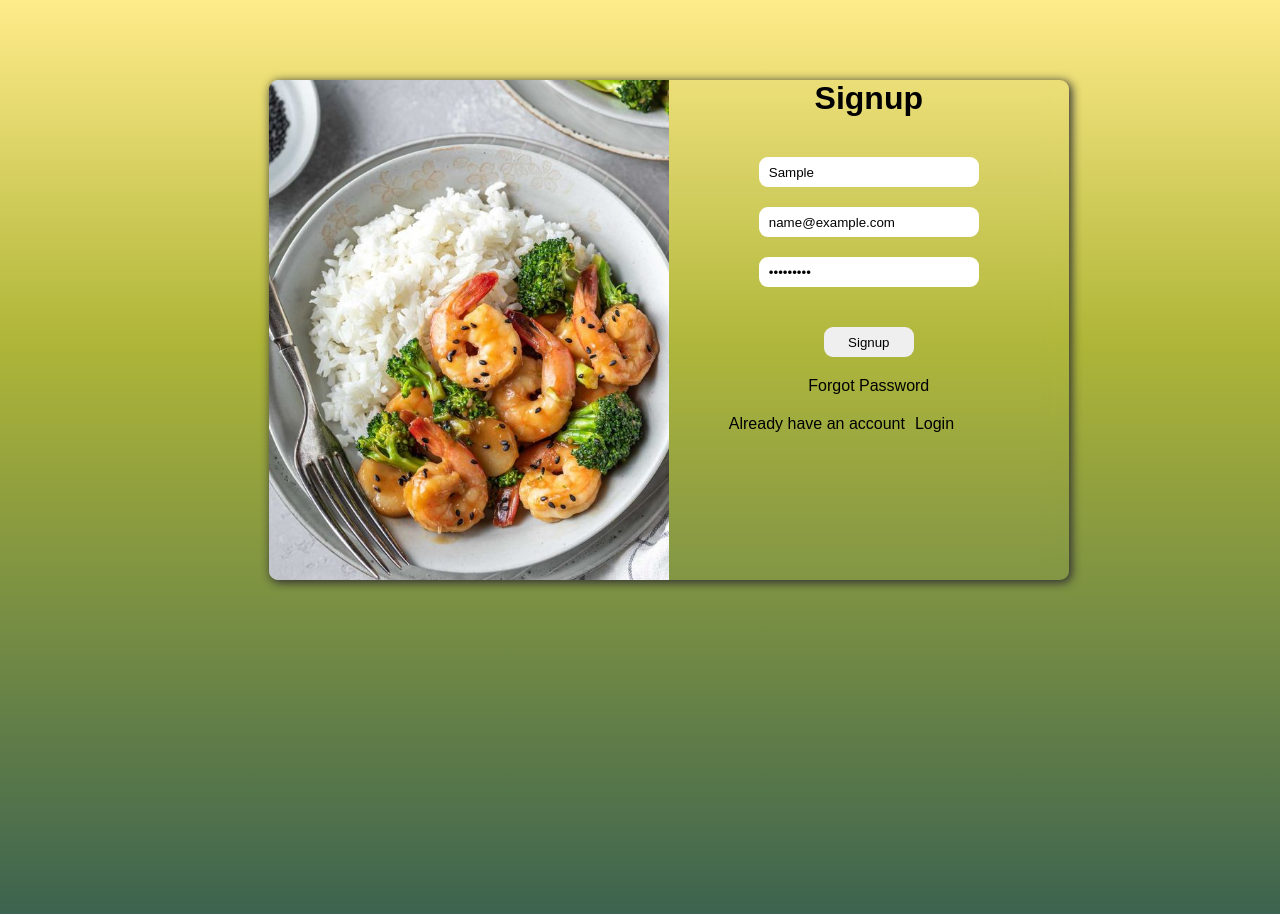
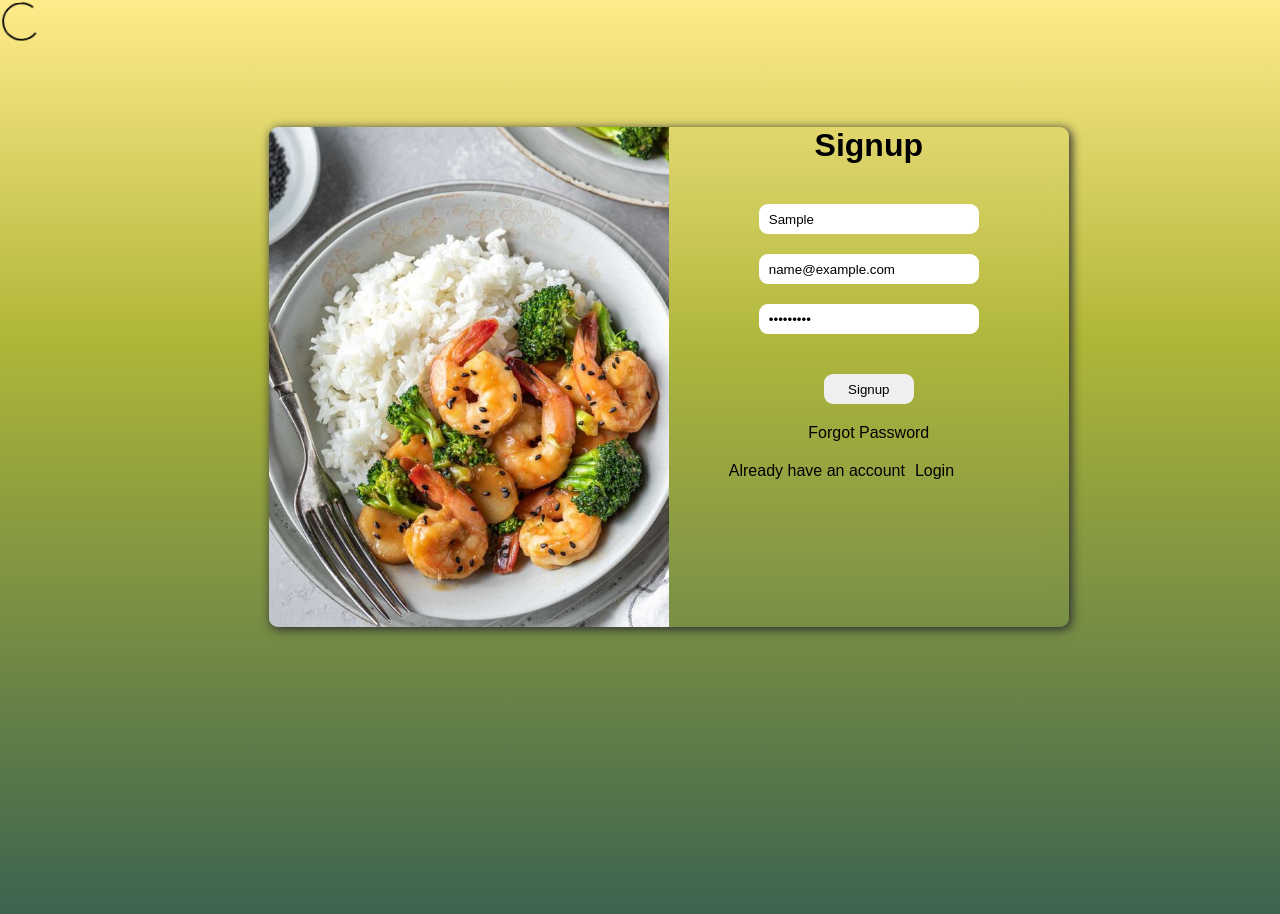
Before and after one commit to Bijay-Gurung/Recipe-Sharing-Web-App, a React (Create React App) app: page /signup in a window 1280 px wide. Both pictures are taken after typing "Sample", "name@example.com", "Sample123" into the empty fields and a click on the button "Signup". Shown: the top 914 px of the page. Built offline with nearby package versions, Linux system fonts and the light colour scheme; no server answers.

Commit message:
Successfully adding loading animation in loading screen

```diff
--- a/package.json
+++ b/package.json
@@ -30,6 +30,7 @@
     "react-dom": "^18.3.1",
     "react-router-dom": "^6.24.1",
     "react-scripts": "^3.0.1",
+    "react-spinners": "^0.14.1",
     "web-vitals": "^2.1.4"
   },
   "eslintConfig": {
--- a/src/View/Signup.js
+++ b/src/View/Signup.js
@@ -2,8 +2,10 @@ import React, { useState } from "react";
 import './Signup.css';
 import { Link, useNavigate } from 'react-router-dom';
 import axios from 'axios';
+import {ClipLoader} from "react-spinners";
 
 function Form() {
+    const [isLoading, setIsLoading] = useState(false);
     const [name, setName] = useState('');
     const [email, setEmail] = useState('');
     const [password, setPassword] = useState('');
@@ -11,16 +13,23 @@ function Form() {
 
     const handleSubmit = (e) => {
         e.preventDefault();
+        setIsLoading(true);
         axios.post("http://localhost:4000/signups", { userName: name, email, password })
             .then(result => {
                 console.log(result);
-                navigate("/login");
+                setTimeout(()=>{
+                    setIsLoading(false);
+                    navigate("/login");
+                },5000);
+
             })
             .catch(err => console.log(err));
     };
 
     return (
         <div className="container">
+            {isLoading ? <ClipLoader size={43} color="black" /> : null}
+
             <div className="form">
                 <div className="left"></div>
                 <div className="right">
```
Also changed, not shown: 1 other file (tests, documents, lock files or other folders).
